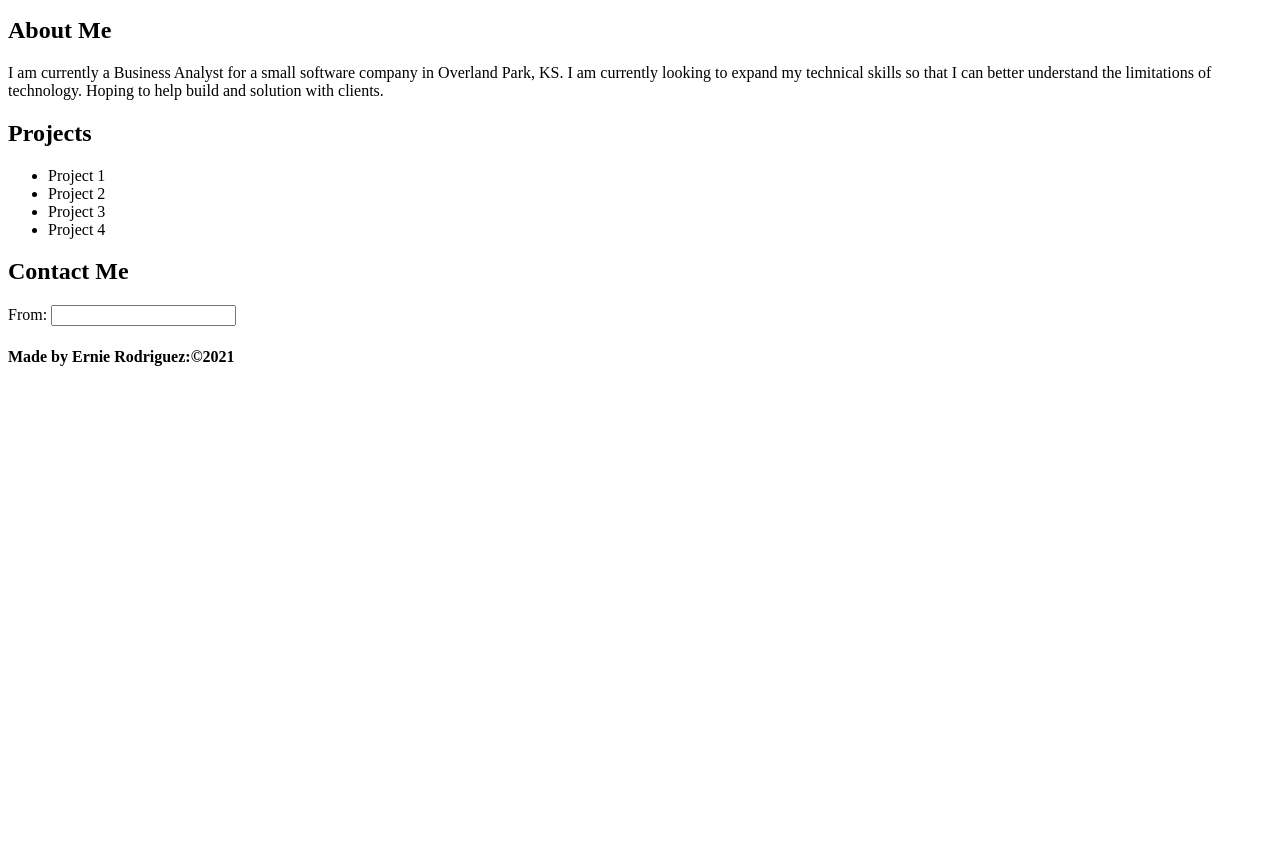
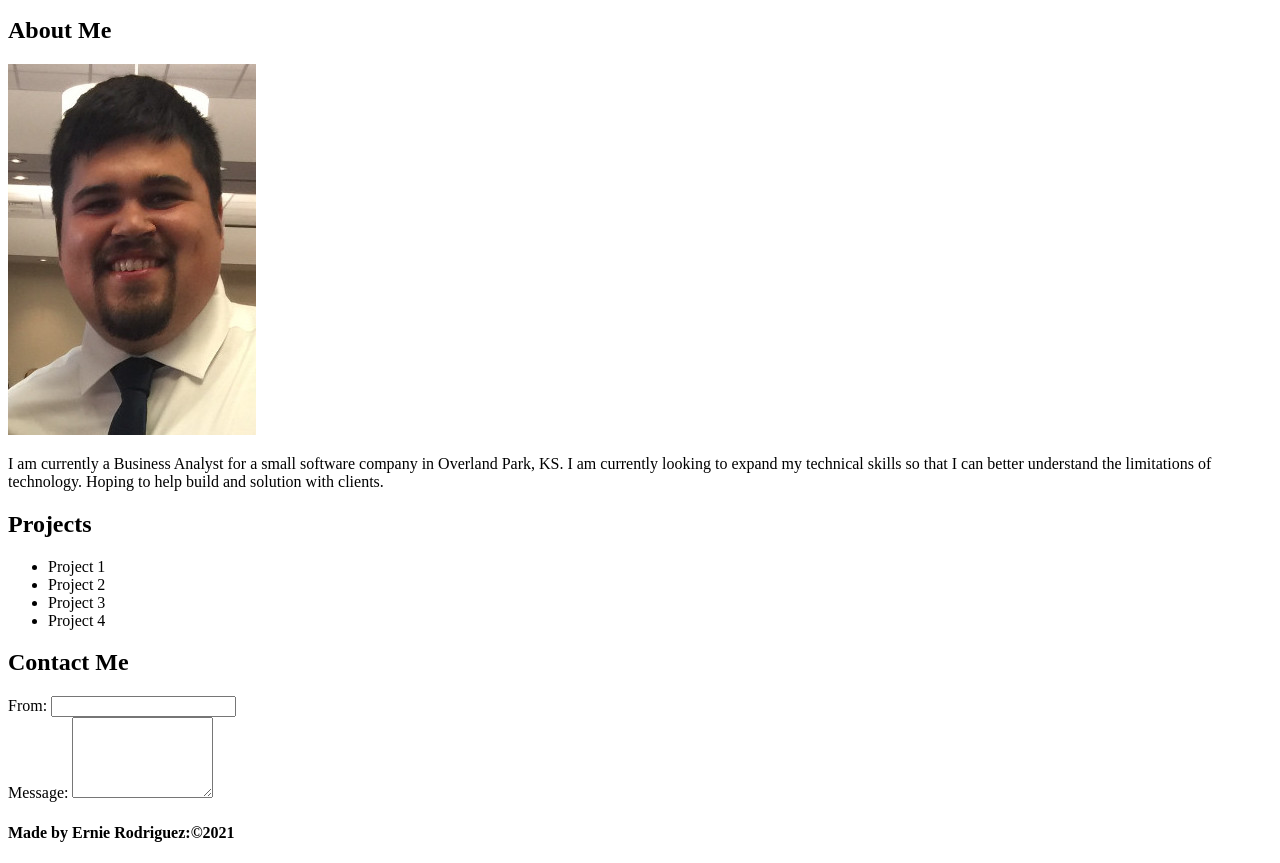
Before and after one commit to erodriguez541/portpage, a plain HTML site: page index.html in a window 1280 px wide. Shown: the part 50-913 px from the top of the page. Before the commit the page ends 800 px from the top, so only its background shows below. Drawn offline with Linux system fonts and the light colour scheme; a script that the page names is missing.

Commit message:
Profile Image

```diff
--- a/index.html
+++ b/index.html
@@ -16,6 +16,7 @@
     <main>
     <section class="aboutme">
     <h2>About Me</h2>
+    <img src="./Images/PortProfile.jpeg" alt="Ernie Rodriguez Profile Picture">
         <p>I am currently a Business Analyst for a small software company in Overland Park, KS.
            I am currently looking to expand my technical skills so that I can better understand the limitations of technology.
            Hoping to help build and solution with clients.
@@ -34,9 +35,14 @@
     <section>
         <h2>Contact Me</h2>
         <form>
-            <label for="">From:</label>
-            <input type = "text" name ="" id =""/>
-
+            <div>
+                <label for="">From:</label>
+                <input type = "text" name ="" id =""/>
+            </div>
+            <div>
+                <label for ="">Message:</label>
+                <textarea name= "" id="" cols="15" rows="5"></textarea>
+            </div>
         </form>
     </section>
     </main>
```
Also changed, not shown: Images/PortProfile.jpeg (added).
